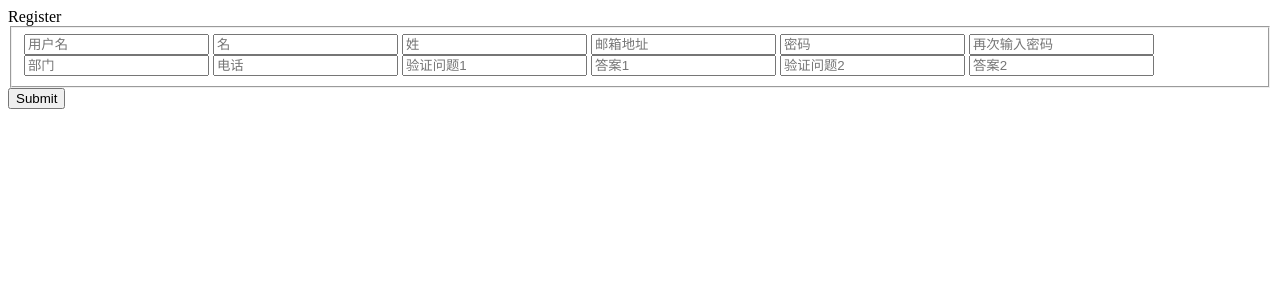
After one commit to yuzhenfeng2002/Django-ERP-Material-Management, a Django app: page /mm/register/ in a window 1280 px wide. The commit adds this page. Shown: the top 300 px of the page. Run offline with Django 4.2, Linux system fonts and the light colour scheme.

Commit message:
[A]
添加了Register页面和Logout功能

```diff
--- /dev/null
+++ b/ERP/MM/templates/user/register.html
@@ -0,0 +1,27 @@
+<!DOCTYPE html>
+<html>
+    <head>Register</head>
+    <body>
+        <form action="{% url 'MM:register' %}" method="post">
+            {% csrf_token %}
+            <fieldset>
+                <input type="text" name="username" placeholder="用户名">
+                <input type="text" name="first_name" placeholder="名">
+                <input type="text" name="last_name" placeholder="姓">
+                <input type="email" name="email" placeholder="邮箱地址">
+                <input type="password" name="password" placeholder="密码">
+                <input type="password" name="password2" placeholder="再次输入密码">
+                <input type="text" name="sector" placeholder="部门">
+                <input type="tel" name="phone" placeholder="电话">
+                <input type="text" name="question1" placeholder="验证问题1">
+                <input type="text" name="answer1" placeholder="答案1">
+                <input type="text" name="question2" placeholder="验证问题2">
+                <input type="text" name="answer2" placeholder="答案2">
+            </fieldset>
+            {% if message %}
+                {{ message }}
+            {% endif %}
+            <input type="submit">
+        </form>
+    </body>
+</html>
--- a/ERP/MM/urls.py
+++ b/ERP/MM/urls.py
@@ -1,3 +1,4 @@
+from unicodedata import name
 from django.urls import path
 
 from .views import user, test
@@ -6,4 +7,7 @@ app_name = 'MM'
 urlpatterns = [
     path('', test.test, name='test'),
     path('login/', user.login, name='login'),
+    path('register/', user.register, name='register'),
+    path('home/', user.home, name='home'),
+    path('logout/', user.logout, name='logout')
 ]
--- a/ERP/MM/views/user.py
+++ b/ERP/MM/views/user.py
@@ -1,8 +1,10 @@
-from aem import Query
+from email import message
 from django.shortcuts import get_object_or_404, render
 from django.http import HttpRequest, HttpResponse, HttpResponseRedirect
 from django.urls import reverse
-from psutil import users
+from django.contrib import auth
+from django.contrib.auth.decorators import login_required
+
 from ..models import EUser
 
 def login(request: HttpRequest) -> HttpResponse:
@@ -13,4 +15,88 @@ def login(request: HttpRequest) -> HttpResponse:
         )
     if request.method == 'POST':
         email = request.POST.get('email')
-        user = EUser.objects.filter(email__exact=email).get()
+        password = request.POST.get('password')
+        message = None
+        if (password=='' or email==''):
+            message = "部分字段为空"
+        else:
+            queryset = EUser.objects.filter(email__exact=email)
+            if len(queryset) == 0:
+                message = "用户名错误"
+            else:
+                euser = auth.authenticate(username=queryset.get().username, password=password)
+                if euser is None:
+                    message = "密码错误"
+        if message is None:
+            auth.login(request=request, user=euser)
+            return HttpResponseRedirect(reverse('MM:home'))
+        else:
+            return render(
+                request=request,
+                template_name='../templates/user/login.html',
+                context={'message': message}
+            )
+
+def register(request: HttpRequest) -> HttpResponse:
+    if request.method == 'GET':
+        return render(
+            request=request,
+            template_name='../templates/user/register.html',
+        )
+    if request.method == 'POST':
+        post = request.POST
+        username = post.get('username')
+        first_name = post.get('first_name')
+        last_name = post.get('last_name')
+        password = post.get('password')
+        password1 = post.get('password2')
+        email = post.get('email')
+        sector = post.get('sector')
+        phone = post.get('phone')
+        question1 = post.get('question1')
+        answer1 = post.get('answer1')
+        question2 = post.get('question2')
+        answer2 = post.get('answer2')
+
+        message = None
+        if (username=='' or password=='' or password1=='' or email=='' or sector=='' or phone=='' or
+            question1=='' or question2=='' or answer1=='' or answer2==''):
+            message = "部分字段为空"
+        elif password != password1:
+            message = "两次输入的密码不一致"
+        else:
+            queryset = EUser.objects.filter(email__exact=email)
+            if len(queryset) > 0:
+                message = "您的邮箱已被注册过"
+            queryset = EUser.objects.filter(username__exact=username)
+            if len(queryset) > 0:
+                message = "您的用户名已被注册过"
+
+        if message is None:
+            euser = EUser(
+                username=username,
+                first_name=first_name,
+                last_name=last_name,
+                sector=sector,
+                phone=phone,
+                email=email,
+                question1=question1,question2=question2,
+                answer1=answer1,answer2=answer2,
+            )
+            euser.set_password(password)
+            euser.save()
+            return HttpResponseRedirect(reverse('MM:login'))
+        else:
+            return render(
+            request=request,
+            template_name='../templates/user/register.html',
+            context={"message": message}
+        )
+
+@login_required
+def home(request):
+    return HttpResponse(request.user.username)
+
+def logout(request):
+    auth.logout(request=request)
+    return HttpResponseRedirect(reverse('MM:login'))
```
Also changed, not shown: ERP/MM/templates/user/login.html (+5 -2 lines), README.md.
